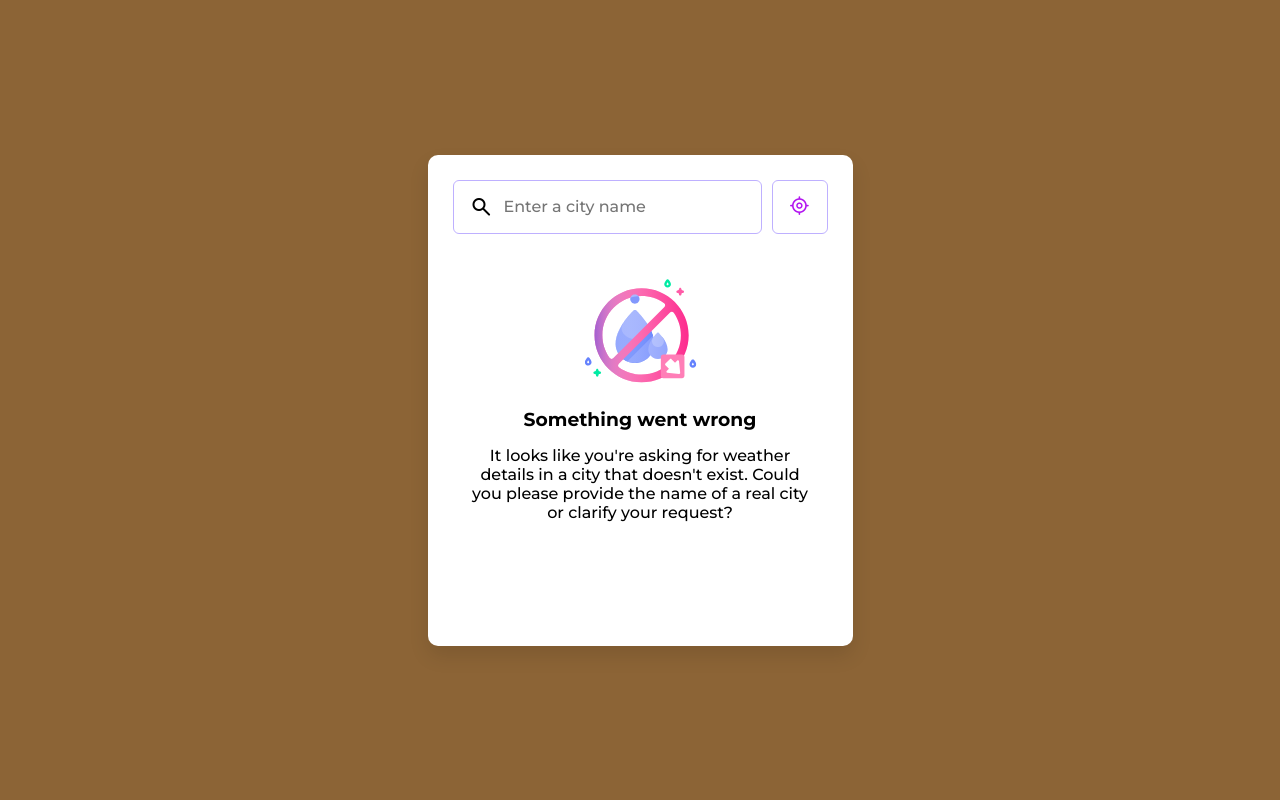
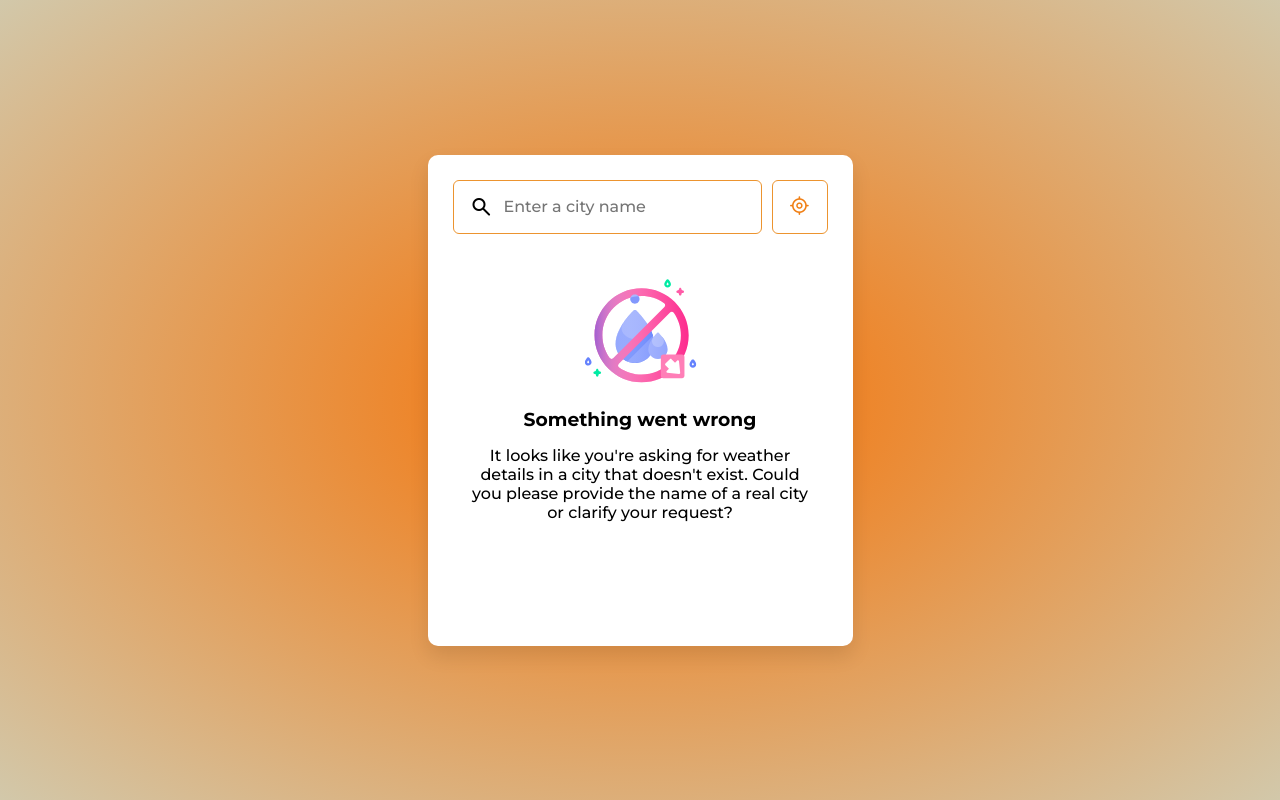
Before and after one commit to LuciaAndreea/WeatherApp, a plain HTML site: page index.html in a window 1280 px wide. Drawn offline with nearby package versions, Linux system fonts and the light colour scheme; no server answers; a web font is replaced by a local one.

Commit message:
updating colors

```diff
--- a/styles.css
+++ b/styles.css
@@ -13,9 +13,8 @@ body{
     align-items: center;
     justify-content: center;
     min-height: 100vh;
-    background:#8c6436
+    background: radial-gradient(#f67103, #d2c8aa);
 }
-
 .container{
     background: #fff;
     border-radius: 10px;
@@ -56,7 +55,7 @@ body{
     text-transform: uppercase;
     padding: 0 20px 0 50px;
     border-radius: 6px;
-    border: 1px solid #beb0ff;
+    border: 1px solid #ec942f;
 }
 
 .search-section .search-input::placeholder{
@@ -72,21 +71,21 @@ body{
     width: 56px;
     outline: none;
     cursor: pointer;
-    color: rgb(178, 21, 240);
+    color: rgb(240, 127, 21);
     background: #fff;
     border-radius: 6px;
-    border: 1px solid #beb0ff;
+    border: 1px solid #ec942f;
     transition: 0.1s ease;
 }
 
 .search-section .search-input:focus{
-    border-color: rgb(178, 21, 240);
+    border-color: rgb(240, 138, 21);
 }
 
 .search-section .location-button:hover{
     color: #fff;
-    background: rgb(178, 21, 240);
-    border-color: rgb(178, 21, 240);
+    background: rgb(240, 127, 21);
+    border-color: rgb(240, 152, 21);
 }
 
 .search-section .location-button span{
@@ -154,7 +153,7 @@ body.show-no-result .weather-section{
 
 .hourly-weather{
     padding: 16px 25px;
-    border-top: 1px solid rgb(178, 21, 240);
+    border-top: 1px solid rgb(240, 127, 21);
 }
 
 .hourly-weather .weather-list{
```
